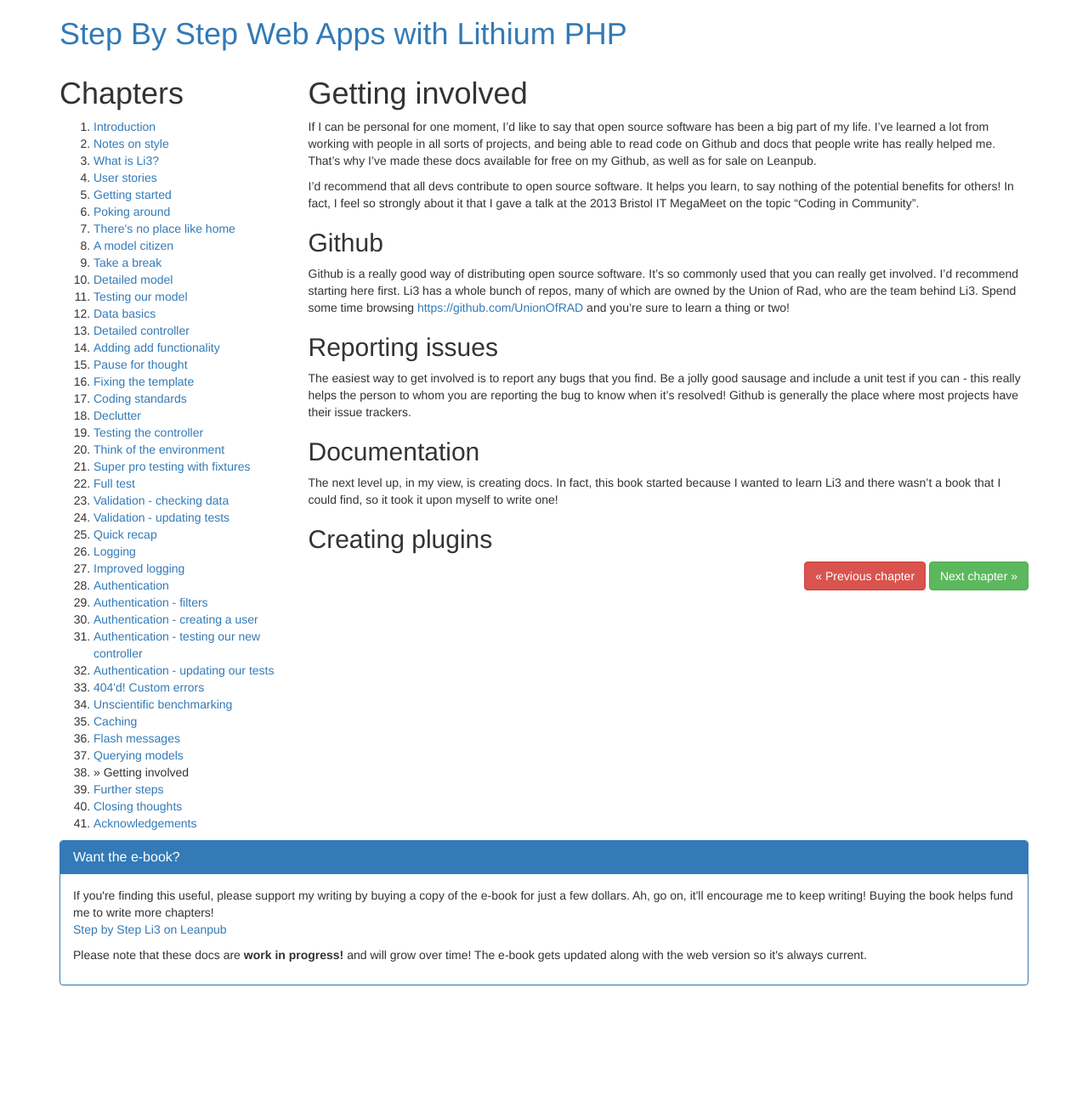
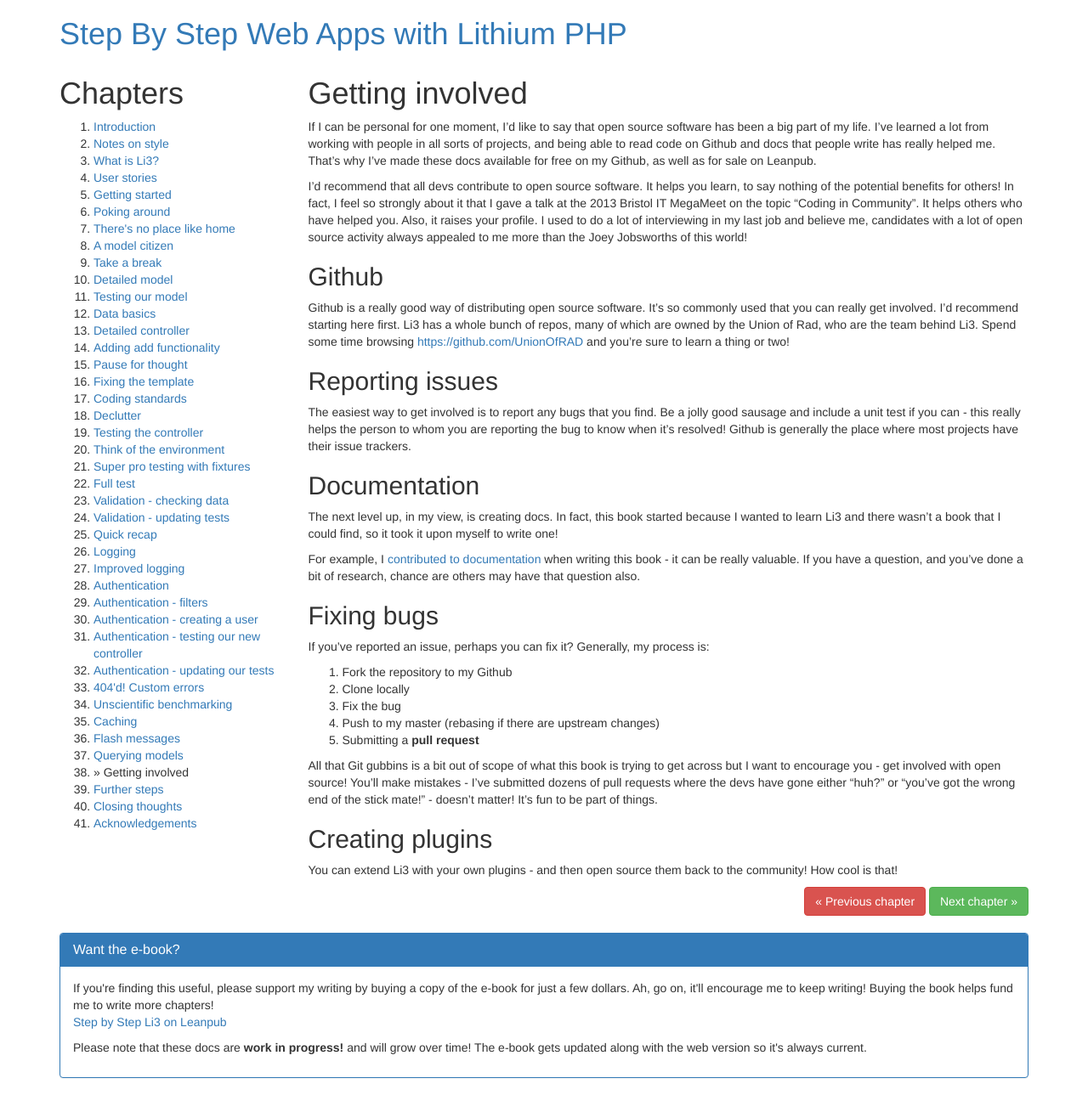
Before and after one commit to gavD/step-by-step-web-apps-with-lithium-php, a Jekyll site: the page built from _posts/2009-05-05-getting-involved.markdown, in a window 1280 px wide. Shown: the whole page at 85% size. Built offline with Jekyll 4.4.1, drawn with Linux system fonts in a browser that asks for light colours; nearby versions of some CDN libraries; Markdown is read by kramdown in place of the engine named in the settings; before the commit the page ends 1180 px from its top, so only the background shows below that.

Commit message:
Adding more on getting involved

```diff
--- a/_posts/2009-05-05-getting-involved.markdown
+++ b/_posts/2009-05-05-getting-involved.markdown
@@ -5,7 +5,7 @@
 
 If I can be personal for one moment, I'd like to say that open source software has been a big part of my life. I've learned a lot from working with people in all sorts of projects, and being able to read code on Github and docs that people write has really helped me. That's why I've made these docs available for free on my Github, as well as for sale on Leanpub.
 
-I'd recommend that all devs contribute to open source software. It helps you learn, to say nothing of the potential benefits for others! In fact, I feel so strongly about it that I gave a talk at the 2013 Bristol IT MegaMeet on the topic "Coding in Community".
+I'd recommend that all devs contribute to open source software. It helps you learn, to say nothing of the potential benefits for others! In fact, I feel so strongly about it that I gave a talk at the 2013 Bristol IT MegaMeet on the topic "Coding in Community". It helps others who have helped you. Also, it raises your profile. I used to do a lot of interviewing in my last job and believe me, candidates with a lot of open source activity always appealed to me more than the Joey Jobsworths of this world!
 
 ## Github
 
@@ -19,4 +19,20 @@
 
 The next level up, in my view, is creating docs. In fact, this book started because I wanted to learn Li3 and there wasn't a book that I could find, so it took it upon myself to write one!
 
+For example, I [contributed to documentation](https://github.com/michaelhue/li3_flash_message/pull/3) when writing this book - it can be really valuable. If you have a question, and you've done a bit of research, chance are others may have that question also.
+
+## Fixing bugs
+
+If you've reported an issue, perhaps you can fix it? Generally, my process is:
+
+1. Fork the repository to my Github
+1. Clone locally
+1. Fix the bug
+1. Push to my master (rebasing if there are upstream changes)
+1. Submitting a **pull request**
+
+All that Git gubbins is a bit out of scope of what this book is trying to get across but I want to encourage you - get involved with open source! You'll make mistakes - I've submitted dozens of pull requests where the devs have gone either "huh?" or "you've got the wrong end of the stick mate!" - doesn't matter! It's fun to be part of things.
+
 ## Creating plugins
+
+You can extend Li3 with your own plugins - and then open source them back to the community! How cool is that!
```
